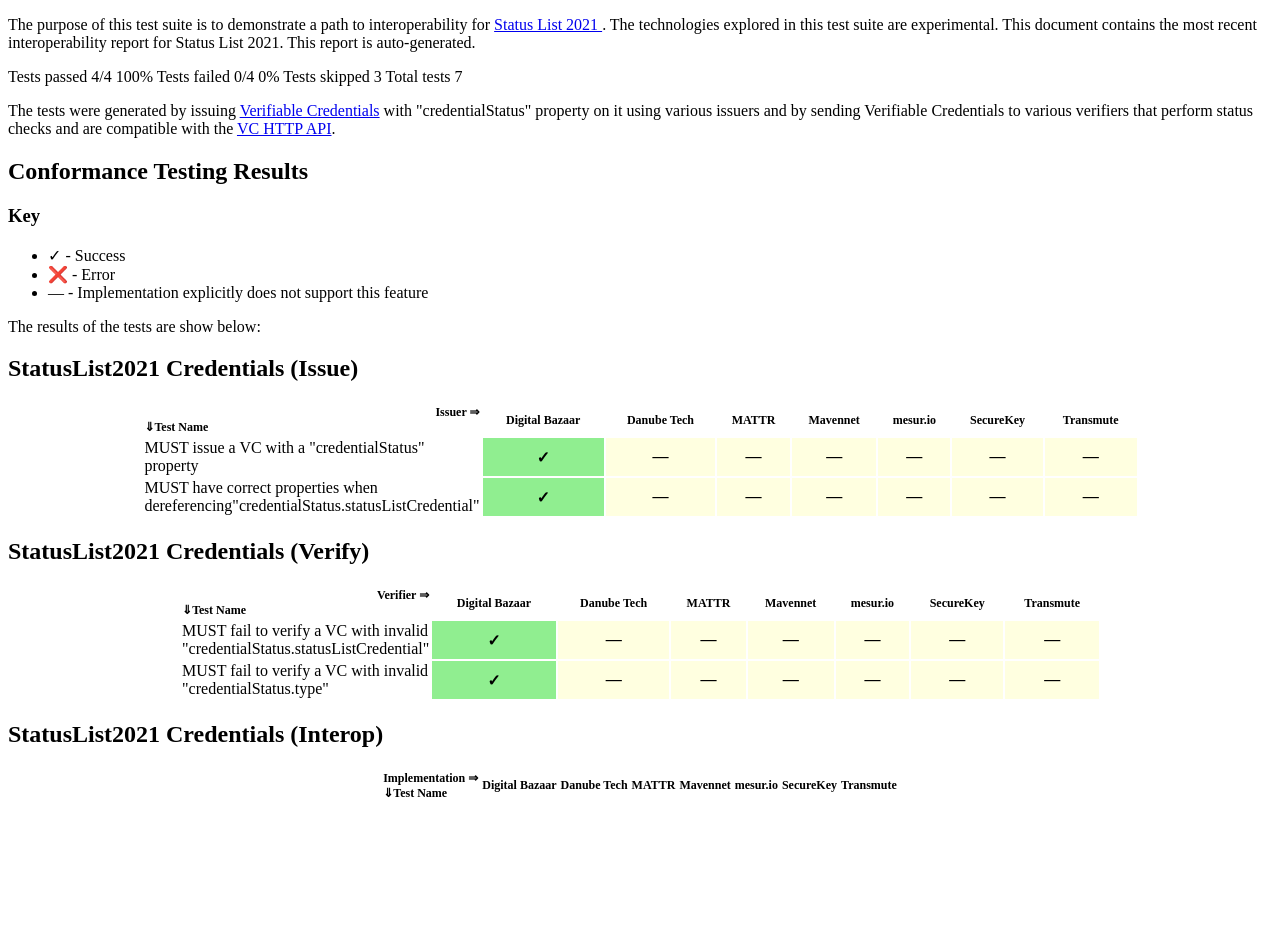
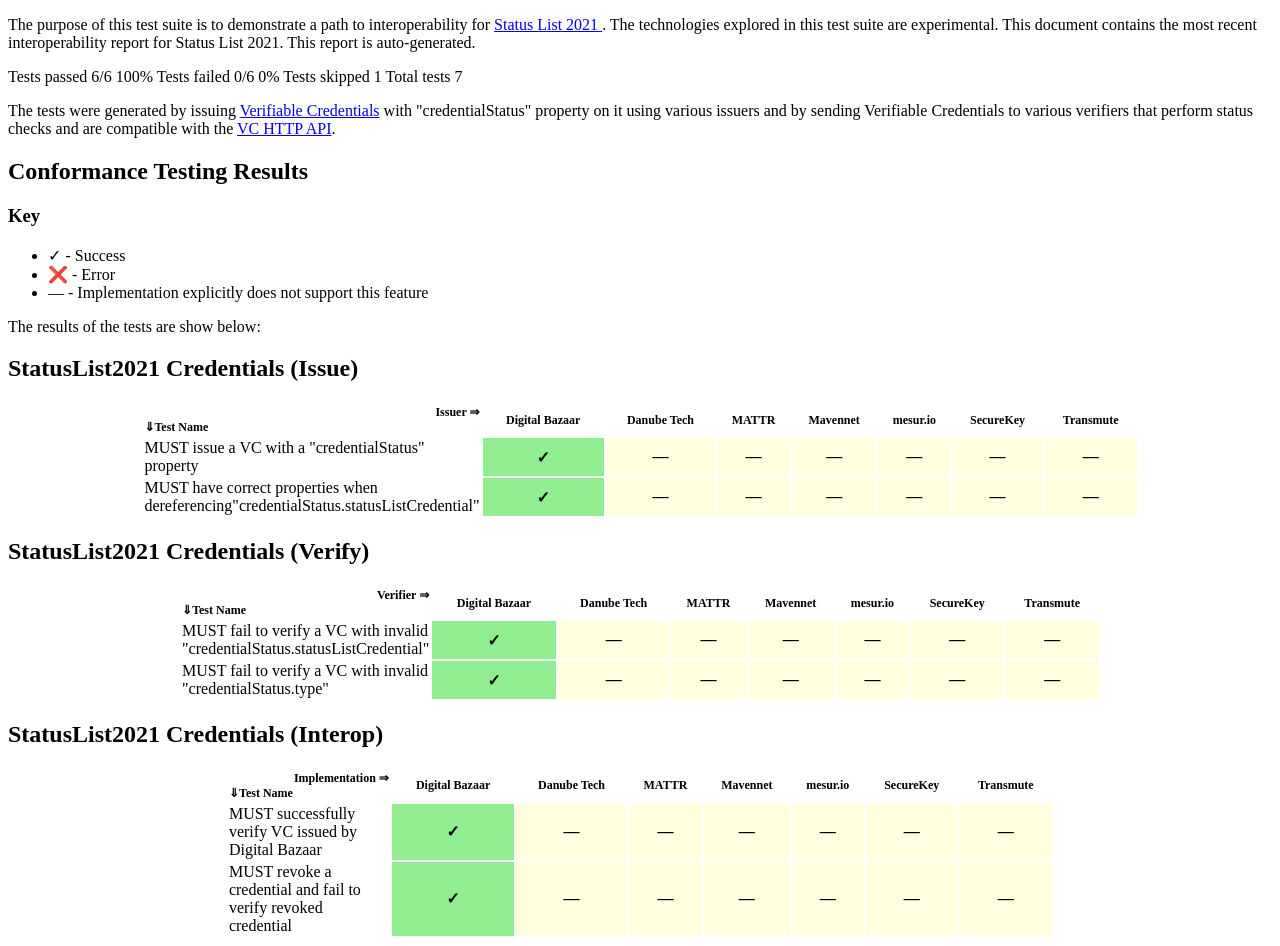
Before and after one commit to w3c/vc-bitstring-status-list-test-suite, a plain HTML site: page index.html in a window 1280 px wide. Before the commit the page ends 812 px from the top, so only its background shows below. Drawn offline with Linux system fonts and the light colour scheme.

Commit message:
Deploying to gh-pages from @ w3c-ccg/status-list-2021-test-suite@47109bd30116d5e82fa0f3182182895574b03166 🚀

```diff
--- a/index.html
+++ b/index.html
@@ -68,9 +68,9 @@
     </section>
 
     <section id="sotd">
-      Tests passed 4/4 100%
-      Tests failed 0/4 0%
-      Tests skipped 3
+      Tests passed 6/6 100%
+      Tests failed 0/6 0%
+      Tests skipped 1
       Total tests 7
        <p>
        The tests were generated by issuing
@@ -344,6 +344,30 @@
                     <th class="no-wrap small-font">Transmute</th>
                 </thead>
               <tbody>
+              <tr>
+                <!--This is the name of the test-->
+                <td class="subtest">MUST successfully verify VC issued by Digital Bazaar</td>
+                <!--These contain if the test passed, failed, or was skipped-->
+                  <td class="passed not-optional">✓</td>
+                  <td class="notImplemented not-optional">—</td>
+                  <td class="notImplemented not-optional">—</td>
+                  <td class="notImplemented not-optional">—</td>
+                  <td class="notImplemented not-optional">—</td>
+                  <td class="notImplemented not-optional">—</td>
+                  <td class="notImplemented not-optional">—</td>
+              </tr>
+              <tr>
+                <!--This is the name of the test-->
+                <td class="subtest">MUST revoke a credential and fail to verify revoked credential</td>
+                <!--These contain if the test passed, failed, or was skipped-->
+                  <td class="passed not-optional">✓</td>
+                  <td class="notImplemented not-optional">—</td>
+                  <td class="notImplemented not-optional">—</td>
+                  <td class="notImplemented not-optional">—</td>
+                  <td class="notImplemented not-optional">—</td>
+                  <td class="notImplemented not-optional">—</td>
+                  <td class="notImplemented not-optional">—</td>
+              </tr>
             </tbody>
             </table>
           </div>
```
